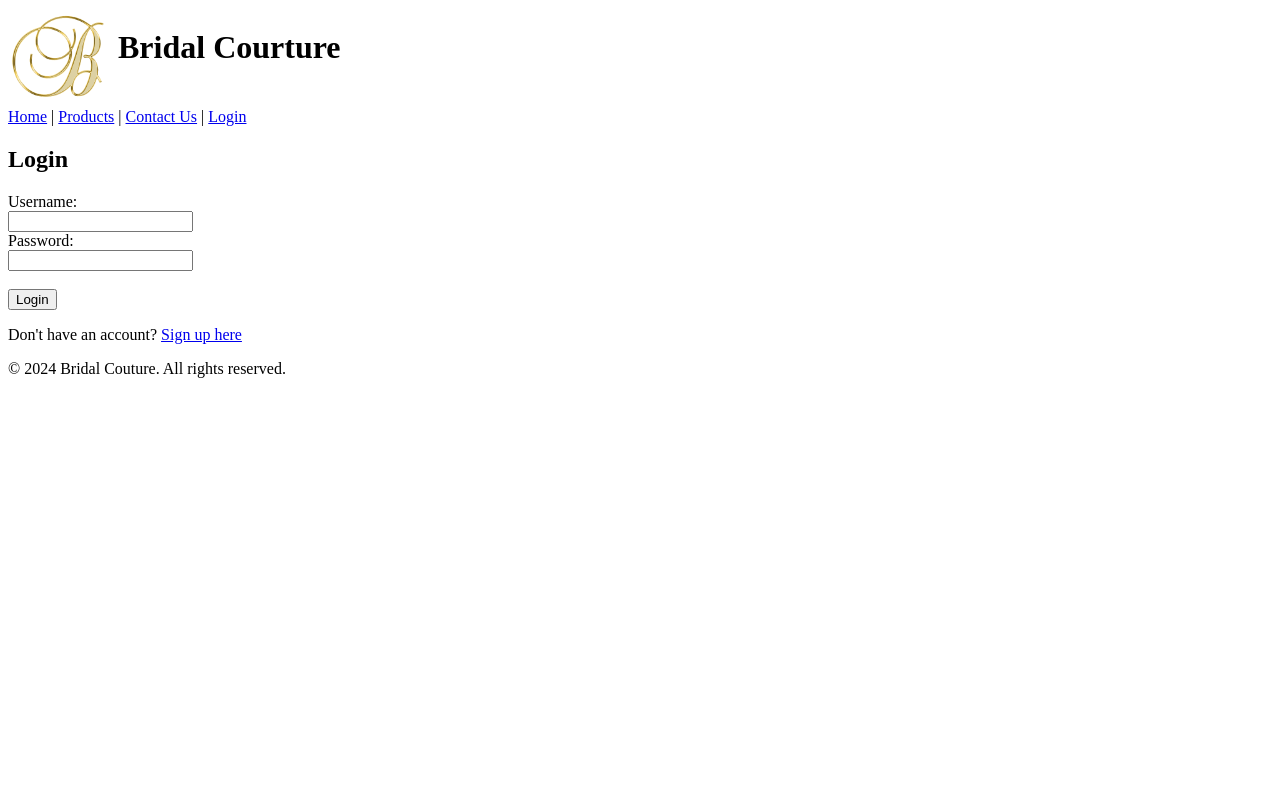
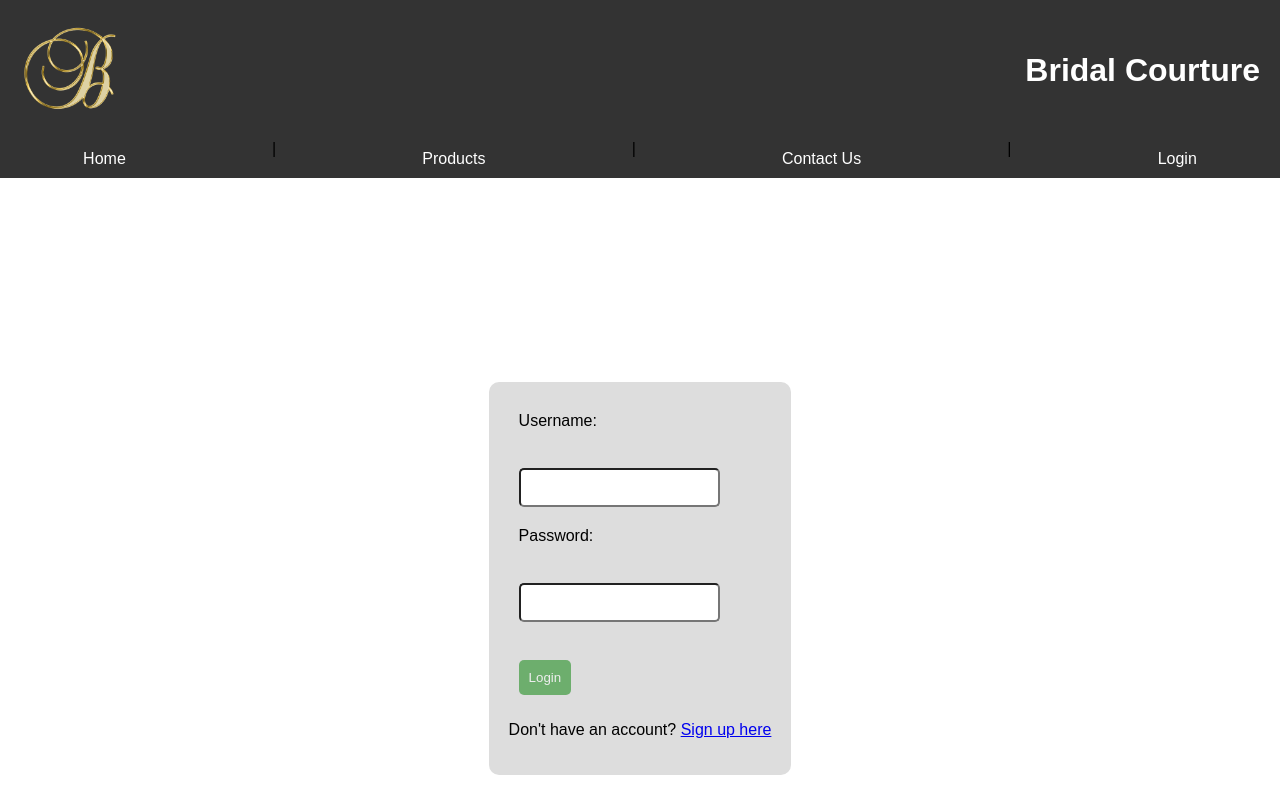
Before and after one commit to TehreemSaj/Assignment-2, a plain HTML site: page login.html in a window 1280 px wide. Shown: the top 800 px of the page. Drawn offline with Linux system fonts and the light colour scheme.

Commit message:
added stuff

```diff
--- a/login.html
+++ b/login.html
@@ -2,22 +2,20 @@
 <!DOCTYPE html>
 <html lang="en">
     <head>
-         <!-- Add meta tags, title, and link to styles.css here -->
         <meta charset="UTF-8">
         <meta name="viewport" content="width=device-width, initial-scale=1.0">
         <title>Login Page</title>
+        <link rel="stylesheet" href="style.css">
     </head>
+
     <body>
 
         <header>
                 <img src="img/blogo2.png" alt="Your Logo" style="max-width: 100px; float: left; vertical-align: middle;">
                 <h1 style="margin-left: 10px; display: inline-block; vertical-align: middle;">Bridal Courture</h1>
-            <div style="clear: both;"></div>
-            <!-- Logo and website name go here -->
         </header>
 
 
-        <div>
         <nav>
                     <a href="index.html">Home</a> |
                     <a href="products.html">Products</a> |
@@ -25,11 +23,8 @@
                     <a href="login.html">Login</a>
         </nav>
 
-            <!-- Navigation links go here -->
-        </div>
-
+        <div id="login">
         <main>
-        <h2>Login</h2>
             <form>
                 <label for="username">Username:</label>
                 <br>
@@ -41,13 +36,15 @@
                 <br>
                 <br>
                 <input type="submit" value="Login">
+                <br>
 
                 <p>Don't have an account? <a href="signup.html">Sign up here</a></p>
             </form>
         </main>
+        </div>
+
         <footer>
             <footer>
-            <!-- Copyright -->
                 <div>
                     <p>&copy; 2024 Bridal Couture. All rights reserved.</p>
                 </div>
--- a/style.css
+++ b/style.css
@@ -0,0 +1,91 @@
+body {
+    margin: 0;
+    padding: 0;
+    font-family: Arial, sans-serif;
+}
+
+header {
+    background-color: #333;
+    padding: 20px;
+    margin: 0;
+    display: flex;
+    justify-content: space-between;
+    align-items: center;
+    color: white;
+}
+
+nav {
+    display: flex;
+    justify-content: space-around;
+    width: 100%;
+    background-color: #333;
+}
+
+nav a {
+    padding: 10px 20px;
+    color: white;
+    text-decoration: none;
+}
+
+nav a:hover {
+    background-color: #555;
+}
+
+#login main {
+    display: flex;
+    justify-content: center;
+    align-items: center;
+    height: 100vh;
+}
+
+#login form {
+    background-color: #ddd;
+    padding: 20px;
+    margin: 20px;
+    border-radius: 10px;
+}
+
+label {
+    display: block;
+    margin: 10px;
+}
+
+input[type="text"],
+input[type="password"] {
+    background-color: #fff;
+    padding: 10px;
+    margin: 10px;
+    border-radius: 5px;
+}
+
+input[type="text"]::placeholder,
+input[type="password"]::placeholder {
+    color: #999;
+}
+
+input[type="submit"] {
+    background-color: green;
+    padding: 10px;
+    border-radius: 5px;
+    margin: 10px;
+    opacity: 0.5;
+    border: none;
+    color: white;
+    cursor: pointer;
+}
+
+input[type="submit"]:hover {
+    background-color: green;
+    opacity: 1.0;
+}
+
+
+a.signup-link {
+    color: #007BFF;
+    text-decoration: none;
+    margin: 10px;
+}
+
+a.signup-link:hover {
+    text-decoration: underline;
+}
```
Also changed, not shown: contact.html (+1 -1 lines), index.html (+1 -3 lines), products.html (+3 -7 lines). Lines whose indentation alone changed are shown as unchanged.
